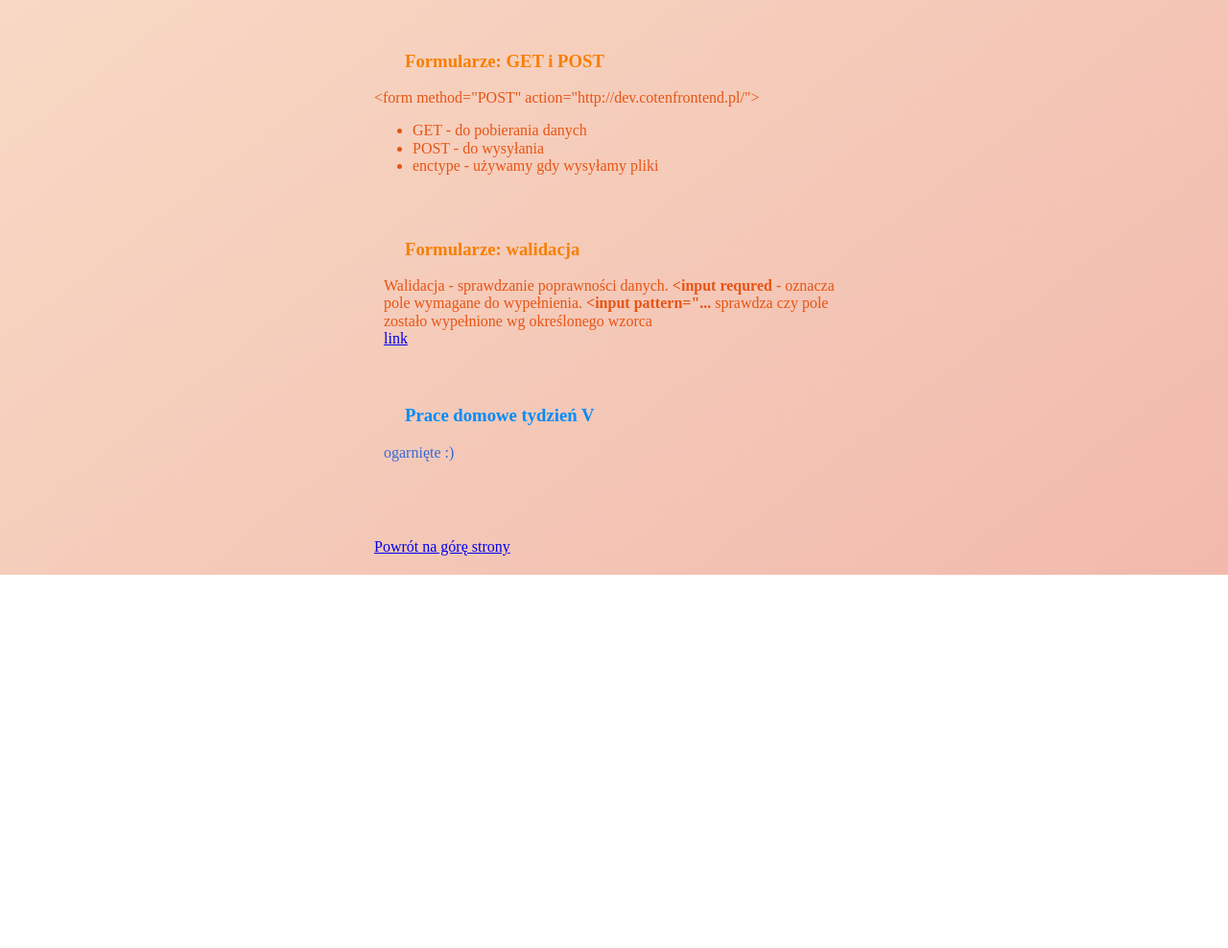
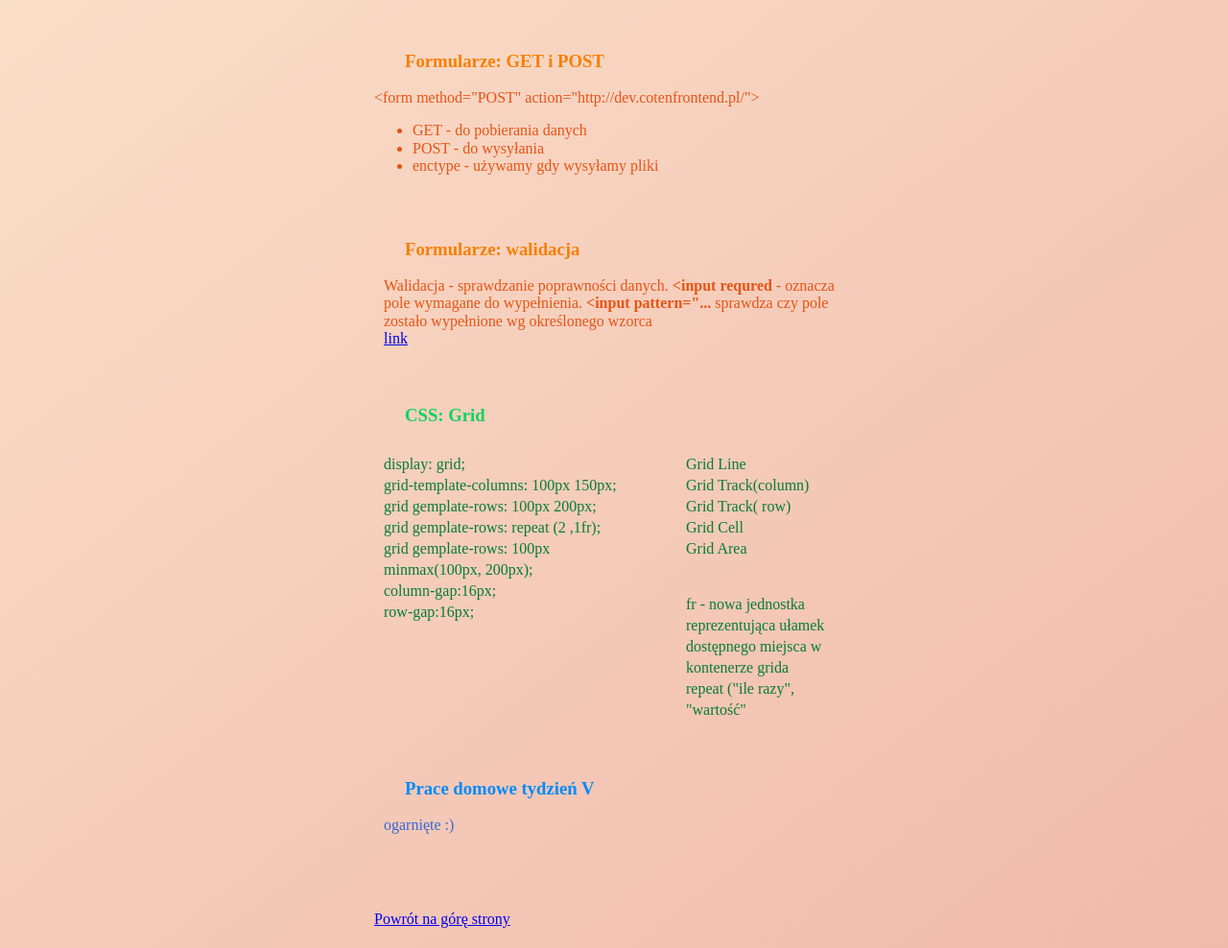
Before and after one commit to PaszelkeDominik/nauka, a plain HTML site: page szosty.html in a window 1280 px wide. Shown: the part 3742-4730 px from the top of the page at 96% size. Before the commit the page ends 4341 px from the top, so only its background shows below. Drawn offline with Linux system fonts and the light colour scheme.

Commit message:
article about grid

```diff
--- a/styles/style.css
+++ b/styles/style.css
@@ -22,6 +22,23 @@ html {
 }
 .footer {
   margin: 80px 0px 20px;
+}
+.grid-section{
+display: grid;
+grid-template-areas:
+"P C "
+"P U";
+row-gap: 16px;
+line-height: 22px;
+}
+.grid-section__property{
+grid-area:P;
+}
+.grid-section__container{
+  grid-area:C ;
+}
+.grid-sectio__nunit{
+  grid-area:U ;
 }
 .independent-wrok {
 }
@@ -342,6 +359,9 @@ code {
 }
 
 @media screen and (min-width: 780px) {
+  .grid-section{
+    grid-template-columns: 55% 45%;
+    }
   .lessons-list__heading {
     font-family: cursive;
   }
--- a/szosty.html
+++ b/szosty.html
@@ -280,12 +280,43 @@
         </h3>
         <p class="wrap-up__html--content">
           Walidacja - sprawdzanie poprawności danych. <strong>&lt;input requred</strong> - oznacza pole wymagane do
-          wypełnienia. <strong>&lt;input pattern="...</strong> sprawdza czy pole zostało wypełnione wg określonego wzorca
+          wypełnienia. <strong>&lt;input pattern="...</strong> sprawdza czy pole zostało wypełnione wg określonego
+          wzorca
           <br>
-          <a href="http://html5pattern.com/Names" class="">link</a>
+          <a target="_blank" href="http://html5pattern.com/Names" class="">link</a>
         </p>
       </article>
-
+      <article class="wrap-up__css "">
+        <h3 class=" wrap-up__css--heading">
+        CSS: Grid
+        </h3>
+        <div class="grid-section">
+          <p class="wrap-up__css--content grid grid-section__property" >
+            display: grid;
+            <br>grid-template-columns: 100px 150px;<br>
+            grid gemplate-rows: 100px 200px;<br>
+            grid gemplate-rows: repeat (2 ,1fr);<br>
+            grid gemplate-rows: 100px minmax(100px, 200px);<br>
+            column-gap:16px;<br>
+            row-gap:16px;<br>
+          </p>
+          <aside class="grid-section__container">
+            <ul class="list--style-none wrap-up__css--content ">
+              <li>Grid Line</li>
+              <li>Grid Track(column)</li>
+              <li>Grid Track( row)</li>
+              <li>Grid Cell</li>
+              <li>Grid Area</li>
+            </ul>
+          </aside>
+          <aside class="grid-section__unit">
+            <ul class="list--style-none wrap-up__css--content ">
+              <li>fr - nowa jednostka reprezentująca ułamek dostępnego miejsca w kontenerze grida</li>
+              <li>repeat ("ile razy", "wartość"</li>
+            </ul>
+          </aside>
+        </div>
+      </article>
 
 
 
```
